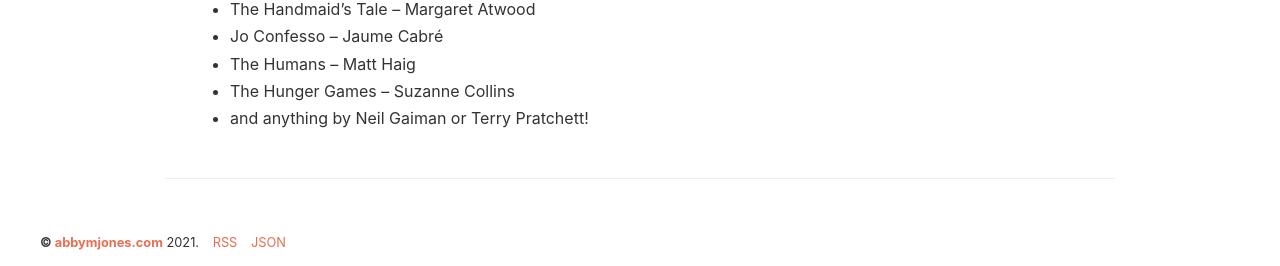
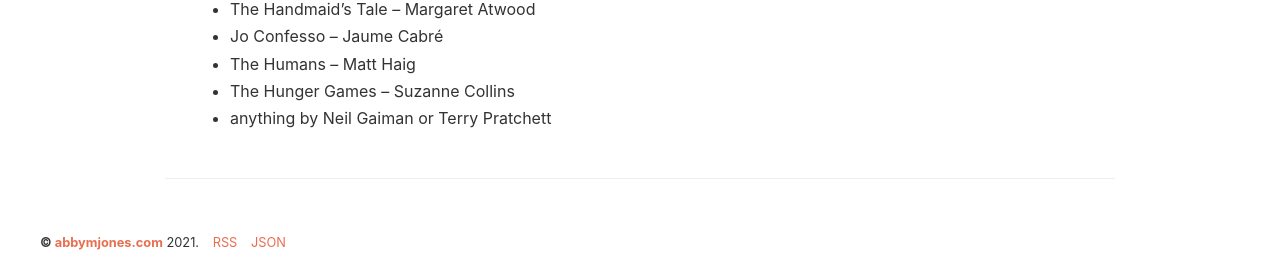
Before and after one commit to coffeewhisky/coffeewhisky.github.io, a Jekyll site: the page built from about.md, in a window 1280 px wide. Shown: the part 1120-1386 px from the top of the page. Built offline with Jekyll 4.4.1, drawn with Linux system fonts in a browser that asks for light colours.

Commit message:
Update about.md

```diff
--- a/about.md
+++ b/about.md
@@ -19,4 +19,4 @@
 - Jo Confesso – Jaume Cabré
 - The Humans – Matt Haig
 - The Hunger Games – Suzanne Collins
-- and anything by Neil Gaiman or Terry Pratchett!
+- anything by Neil Gaiman or Terry Pratchett
```
